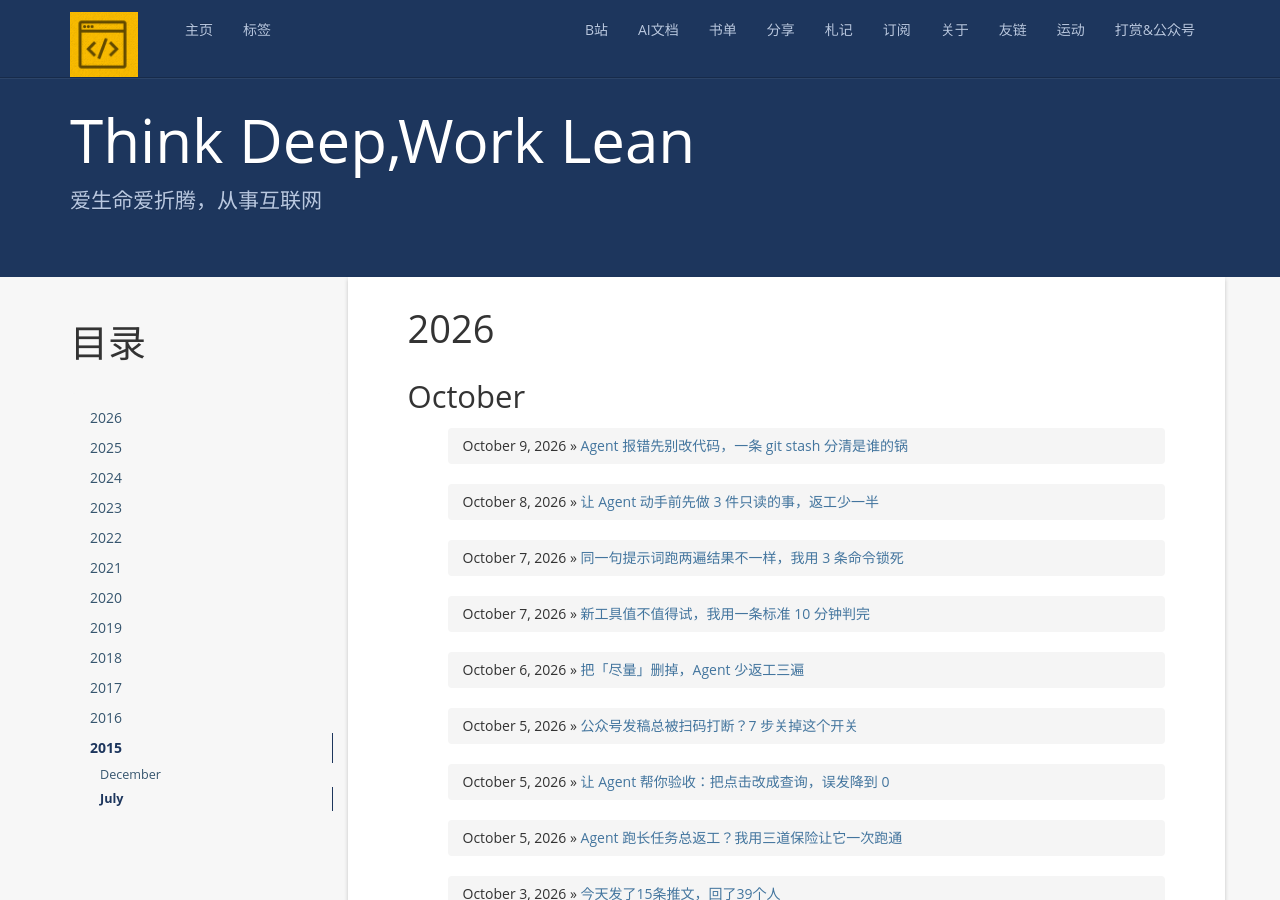
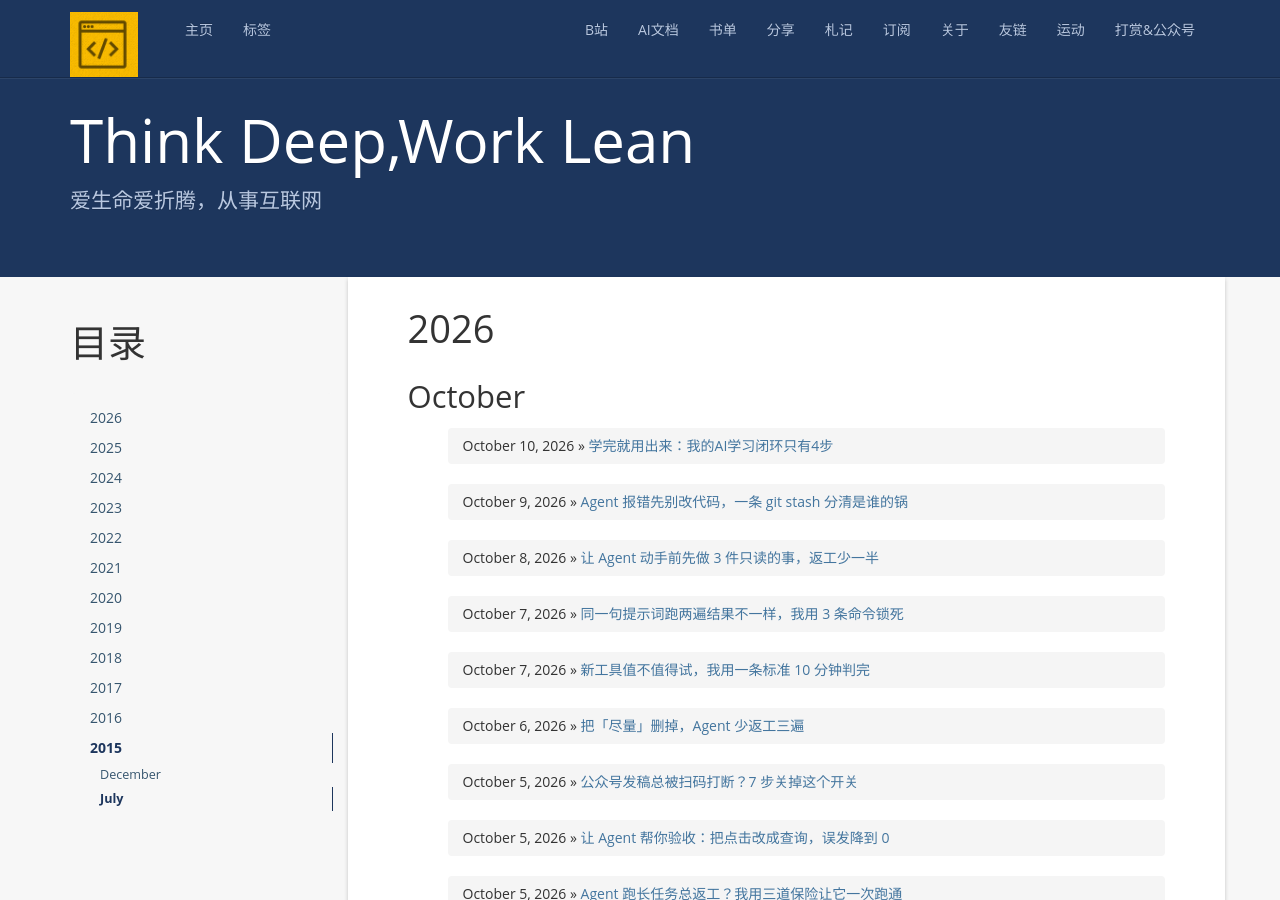
Before and after one commit to zackzhangkai/zackzhangkai.github.io, a Jekyll site: the page built from index.html, in a window 1280 px wide and 900 px high. Built offline with Jekyll 4.4.1, drawn with Linux system fonts in a browser that asks for light colours; nearby versions of some CDN libraries; a script that is not in the unit is left out; the list of posts is cut into pages by our own code; comment, search, counter and statistics services are not loaded; some of the changed lines change nothing that is shown.

Commit message:
post: 学完就用出来——AI 学习闭环只有 4 步

````diff
--- /dev/null
+++ b/_posts/2026-10-10-ai-learning-loop-four-steps.md
@@ -0,0 +1,283 @@
+---
+layout: post
+title: 学完就用出来：我的AI学习闭环只有4步
+tags: AI文档
+---
+
+大家好，我是Zack。
+
+我的笔记软件里，关于 AI 的笔记攒了小几百条。
+
+每次刷到一篇好文档，我就收藏、通读、摘抄、写成卡片，标注「已读」。
+
+然后就没了。
+
+真要用的时候，比如要写一段提示词让 agent 干活，我翻遍笔记，找不到一条能直接抄的。
+
+有一阵我怀疑自己学得太少，于是狂补。看文档、看课程、看源码，每天两三个小时。
+
+三个月后我写提示词的水平，和之前一模一样。
+
+后来我把这件事想明白了：**不是学得不够多，是学的过程里从来没有「用」这一步。**
+
+读文档是顺手的事，因为它不用面对阻力。收藏也是顺手的事，因为它不用付代价。
+
+只有真的用出去，才会撞墙。撞了墙，才知道这个知识到底长什么样。
+
+## 我原来的做法
+
+我以前的学习流程是这样的：
+
+搜到一篇好文章 → 通读 → 摘抄要点 → 记一条笔记 → 放进文件夹。
+
+这个流程有一个致命问题：**它没有终点。**
+
+记完之后没有任何东西逼着我拿它做点什么。所以笔记越积越多，我从来没有一次真的「调用」过它们。
+
+我给自己找过一个很体面的理由：这些是「基础」，以后会用到。
+
+这句话我说了大概一年。
+
+后来我粗算了一下：这些笔记里，被我在真实工作里用过的，不到 1%。
+
+剩下 99% 是噪音——它们躺在那里，还会干扰我的判断。
+
+## 换成 4 个动作
+
+现在我的流程只有四步。核心区别是：**每一步都有必须交付的东西，交付不出来就是没学。**
+
+### 动作一：让 AI 出题，不要让它总结
+
+这是我改掉的第一件事。
+
+以前我让 AI「帮我总结一下这篇文章」，它会给我一份结构清晰、读起来很爽的提纲。
+
+那份提纲读完，人是爽了，什么也没留下。
+
+因为总结是**阅读**，而阅读不需要理解。
+
+现在我改成这么问：
+
+```
+你是我的面试官，我要学的是【把长任务拆成可验收的步骤】。
+
+不要给我总结，不要给我教程，不要给我要点列表。
+
+直接出 5 道题，每道题都要是我工作中真实会遇到的场景，
+题目里必须给出具体的输入：一个报错原文、一段代码、一个数字。
+
+我回答之后，你再判我错在哪，指出我漏了什么，最后给我参考答案。
+```
+
+差别在哪：出题这个动作，**强制模型去判断什么是关键**。
+
+它要出 5 道好题，就得先想清楚这个知识点到底包含哪几个可以被考的点。
+
+而总结只是在复述输入。
+
+我做过对比：同一个知识，问「总结要点」和问「出 5 道场景题」，前者我看完什么都不记得，后者我当场就知道自己哪里是空的。
+
+### 动作二：一页纸，只留能抄的那部分
+
+知识不用记多，要记到**能直接抄出来用**的程度。
+
+我现在每张卡片只有四栏，没有第五栏：
+
+```
+场景：什么时候用
+命令：直接能抄的那一行
+判据：做完怎么算成了（必须是能打勾的）
+坑：第一次踩的是什么
+```
+
+举一个我现在真的在用的例子：
+
+```
+场景：让 agent 跑任何可能卡住的命令
+命令：timeout 60 <原命令>
+判据：60 秒没结束就被杀掉，进程不留在后台
+坑：忘了加，agent 一直挂着，我不知道它在等什么
+```
+
+这张卡片的价值不在「timeout」这五个字母。
+
+价值在最后那行坑——它是我第一次让 agent 跑一个安装命令挂了 8 分钟才发现的。
+
+下次我写任何命令，脑子里会自动冒出这行。这才叫知识的调用。
+
+一张卡写不满一页，就是你还没想清楚。写满了，就是能用。
+
+### 动作三：当天必须用出去
+
+这条是我的硬规定：**学到一个知识点，当天必须用它做一件真事。**
+
+注意是「真事」，不是练习题。
+
+不是「照着文档写个 demo」，也不是「在笔记里写一段总结」。
+
+是**我今天本来就要做的那件事里的一步**。
+
+比如我今天本来要跑一批脚本、或者发一批内容，那我就得把这个新知识用到这批活里。哪怕只用在其中一条上，也行。
+
+这个约束的价值在于：它把「学」和「干活」绑在一起了。
+
+以前我一天里有一段时间专门「学习」，这段时间是真空的——没有外部约束、没有真实反馈、没有摩擦。
+
+现在没有了。学到的知识点当天就要面对真实环境。
+
+我自己的知识筛选走过弯路，代价很具体。
+
+有一轮我要从一批候选里挑值得跟进的对象，池子里 353 个，我不知道该怎么留。
+
+我当时的做法是「凭感觉选」，挑了 10 个。
+
+后面两轮才发现这里面好几个是 spam——主页挂着正经的技术内容，样本挑得极好，一进主页全是引流。
+
+真正管用的方法不是感觉，是一张事先写死的淘汰清单：关键词过滤 → 查重 → 主页复核最近 3 条 → 粉丝门槛。
+
+353 个过完关键词筛剩 169，最后人工留 10 个，**淘汰率 97%**。
+
+而且这套清单不是从某本书上读的，是被那些 spam 号一条一条骗出来的。第一版错得很离谱，第三版才稳定。
+
+它就是「当天用出去」用出来的。
+
+### 动作四：上机跑一遍，撞一次墙
+
+最后一个动作，也是我认为最值钱的一个。
+
+**理论是真空，真空没有摩擦。**
+
+你在脑子里想通了一个方法论，会觉得它特别合理、特别顺。
+
+只有真机上跑，才会撞墙。
+
+撞墙的时候你会发现一堆「我以为我懂了」的地方：
+
+- 我以为我知道这个参数，实际敲上去报错
+- 我以为我理解了流程，实际中间有一步没人讲
+- 我以为我知道怎么判断成功，实际判据是模糊的
+
+我前面说的那套筛选清单，第一次跑的时候错得一塌糊涂——这就是墙。
+
+只有撞了墙，第四步才有用：**把这个墙记下来，改那一格。**
+
+所以我的卡片里，「场景」「命令」「判据」三栏很少动。
+
+「坑」这一栏，我一年要重写好几次。
+
+一个知识被掌握的程度，是分层的：
+
+- 最浅：听说过这个词
+- 再深：能复述它的内容
+- 更深：知道在什么场景该用它
+- 最深：知道它什么时候会失效
+
+最后这一层，只有撞过墙才拿得到。
+
+## 怎么判断你是不是真学会了
+
+给你一个我自己用的判据，很硬：
+
+**把你学到的东西，变成一条命令，或者一段能直接粘进对话框的提示词。**
+
+写不成，就是你脑子里还是模糊的。
+
+拿「让 agent 先做只读操作」这个知识举例。
+
+只会说的人写出来是这样：
+
+> 你要先只读地检查一下。
+
+我写出来是这样：
+
+```
+先只读，不要改任何文件。
+
+执行这两条，把输出贴给我：
+git status --porcelain
+git diff --stat
+
+等我确认之后再动手。
+```
+
+第二段是可以直接粘进对话框的。
+
+区别在哪儿：第一段没有判据，agent 只能猜；第二段每一步都能打勾。
+
+**判定不了的要求都是废话**——这是我前几天那篇文章里写过的一条。
+
+这两件事其实是同一条：**能不能写出来，就是学没学会的判据。**
+
+我现在的习惯是，每写一条给 agent 的指令，就顺手存进一个文件。
+
+不是因为我记性差，是因为**存下来的那一刻，我就已经把它从「我懂了」变成「我交付过了」**。
+
+## 前后对比
+
+| | 以前 | 现在 |
+|---|---|---|
+| 看完一份文档 | 存进文件夹 | 出一张四栏卡片 |
+| 笔记的终点 | 没有终点 | 交付一条能抄的命令 |
+| 学到一个新知识点 | 记下来 | 当天用在一个真活里 |
+| 判断标准 | 凭感觉 | 事先写成清单 |
+| 撞墙之后 | 换个方向继续试 | 把坑写进卡片，迭代那一栏 |
+
+数字我说得保守一点。「能回忆的比例」我没量过，不敢编。
+
+就写最实在的那条：**我笔记里那些 AI 知识，真正在真实工作里被用过的，不到 1%。**
+
+现在这个数字在涨。
+
+## 两条能迁移的原则
+
+**一、学习的完成标准不是「我懂了」，是「我交付了一个东西」。**
+
+交付物可以是一条命令、一张卡片、一个脚本、一段提示词。
+
+没有交付物的学习等于没发生，你只是读了一遍。
+
+**二、AI 时代这条比任何时候都值钱。**
+
+以前学一个东西，门槛在「能不能找到」——书、课程、文档都有限，你搜到就是赚到。
+
+现在 AI 几秒钟给你一份结构完整的总结。
+
+**获取知识的成本已经趋近于零。**
+
+那什么还值钱？
+
+值钱的是**判断**：知道哪 20% 是关键的、哪 80% 是噪音；知道这个方法在什么场景会失效。
+
+判断力只能从撞墙上长出来，读不出来。
+
+所以我那四步压成一句话就是：
+
+> 少读一点，当天用出去，撞一次墙，把墙记下来。
+
+## 局限也说清楚
+
+这套方法有边界，我用之前先说清楚。
+
+第一，它要求你有真实的活干。没有正在做的事情，「当天用出去」这条执行不了，只剩下记卡片。
+
+第二，头几天会很慢。定标准、撞墙、迭代，这三件事没法跳过。我那套筛选清单改了三版才稳定。
+
+第三，它只适合工具型、方法型知识，不适合需要长期熏习的东西——比如写作的语感、设计审美。这些没法「当天交付」，硬套会变成走形式。
+
+所以我不是说别读书、别看课。
+
+我是说**看完之后多做一件事**：把它变成一个今天就要用出去的东西。
+
+那一分钟的动作，决定了半年之后你手里还剩下什么。
+
+## 最后
+
+这套东西一点都不玄学，就是「少记、当天用、撞墙、改那一格」。
+
+我用了两年多，效果就是：我读过的 AI 文档，留在手里的基本都是能直接抄的。
+
+你那边学新东西是怎么收尾的？看完之后有没有真的用过一次？
+
+特别想听听大家卡在哪一步。有的话，欢迎在留言区告诉我。
+
+公众号：Zack说AI
--- a/tag/AI文档/index.html
+++ b/tag/AI文档/index.html
@@ -33,6 +33,7 @@ header: AI文档
             <li><a href="#decide-new-ai-tool-in-ten-minutes">新工具值不值得试：一条标准 10 分钟判完</a></li>
             <li><a href="#three-readonly-steps-before-agent-edits">先做 3 件只读的事，返工少一半</a></li>
             <li><a href="#git-stash-whose-fault">报错先别改代码：git stash 分清谁的锅</a></li>
+            <li><a href="#ai-learning-loop-four-steps">学完就用出来：学习闭环只有 4 步</a></li>
            </ul>
         </div>
       </div>
@@ -209,6 +210,12 @@ header: AI文档
             </ul>
             <p><small>2026-10-09 | git stash -u 收起改动重跑归因 · requireStack 看从哪开始找 · pwd 确认工作目录 · 重试上限 3 次 | 附 402 文件仓库 0.048 秒实测</small></p>
             <hr>
+            <h2 id="ai-learning-loop-four-steps">学完就用出来：我的 AI 学习闭环只有 4 步</h2>
+            <ul>
+              <li><a href="https://zackzhangkai.github.io/2026/10/10/ai-learning-loop-four-steps/" target="_blank">学完就用出来：我的 AI 学习闭环只有 4 步 →</a></li>
+            </ul>
+            <p><small>2026-10-10 | 让 AI 出题代替总结 · 一页纸四栏卡片 · 当天必须用出去 · 上机撞一次墙 | 附 353 候选筛到 10 人的淘汰清单实测</small></p>
+            <hr>
             <p><em>使用 project-researcher skill 自动生成</em></p>
 
           </div>
````
